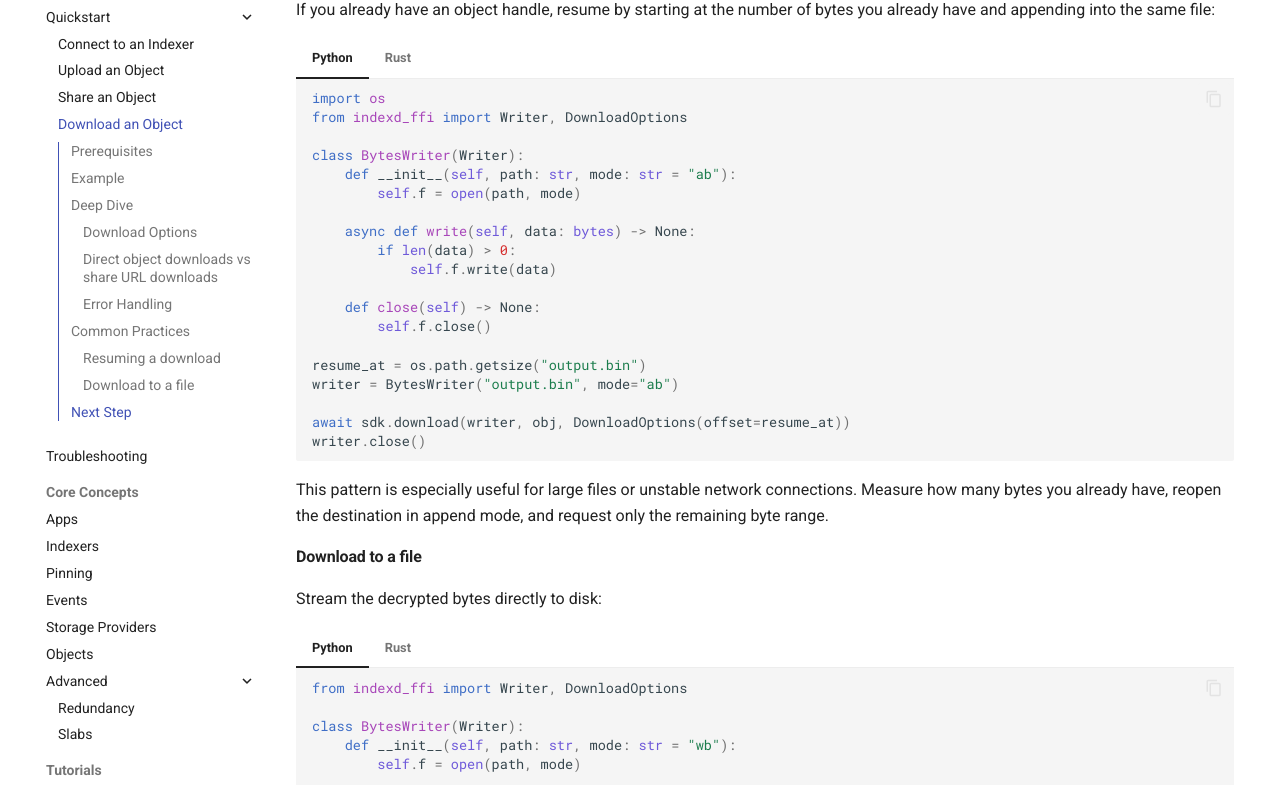
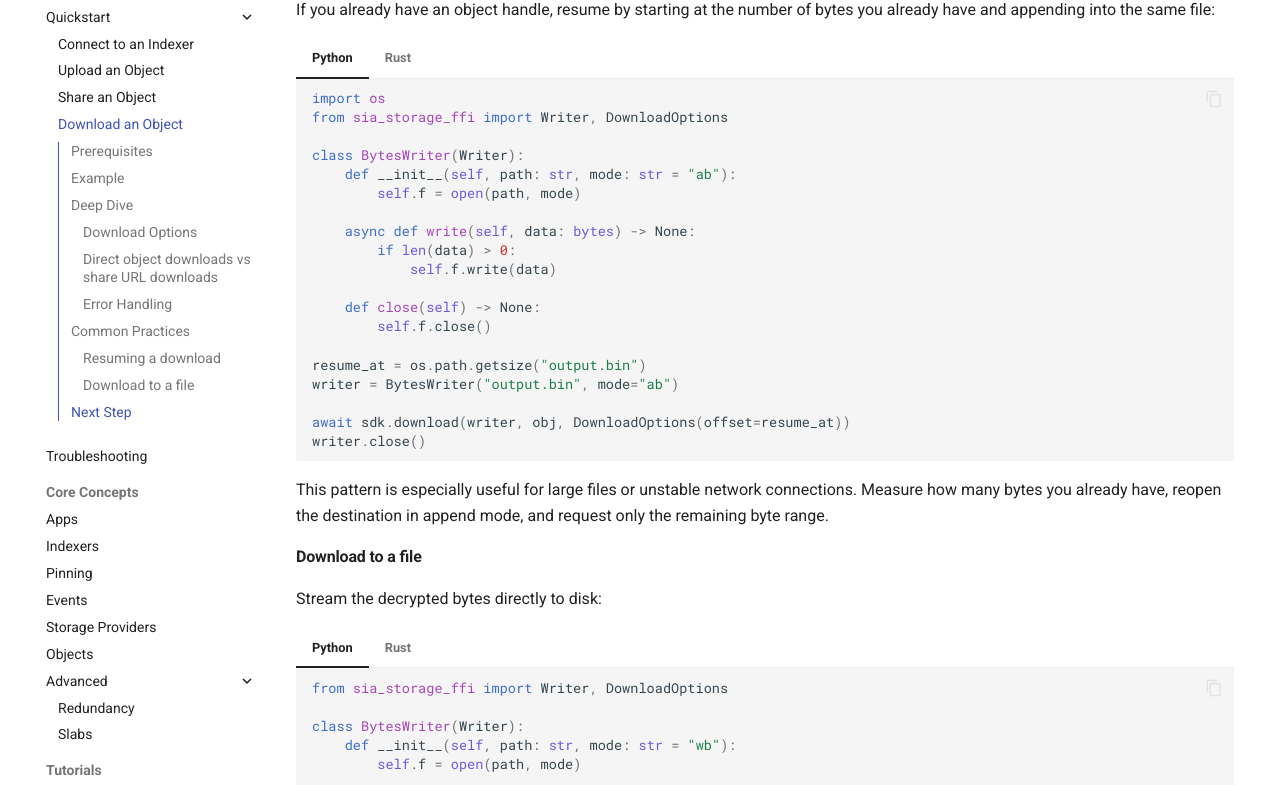
Before and after one commit to SiaFoundation/developer-portal, an MkDocs documentation site: the page built from docs/getting-started/quickstart/download-an-object.md, in a window 1280 px wide and 1400 px high, scrolled down 2844 px. Shown: the part 154-939 px from the top of the window. Built offline with MkDocs 1.6.1 and Material for MkDocs 9.7.7, drawn with Linux system fonts in a browser that asks for light colours; some of the changed text lies outside the part shown.

Commit message:
Updated Python scripts with new SDK naming.

````diff
--- a/docs/getting-started/quickstart/download-an-object.md
+++ b/docs/getting-started/quickstart/download-an-object.md
@@ -20,7 +20,7 @@ Once ready, you can download the object into memory, into a file, or into anothe
     import asyncio
     from io import BytesIO
 
-    from indexd_ffi import (
+    from sia_storage_ffi import (
         uniffi_set_event_loop,
         Builder,
         AppMeta,
@@ -321,7 +321,7 @@ If you already have an object handle, resume by starting at the number of bytes
 === "Python"
     ```python
     import os
-    from indexd_ffi import Writer, DownloadOptions
+    from sia_storage_ffi import Writer, DownloadOptions
 
     class BytesWriter(Writer):
         def __init__(self, path: str, mode: str = "ab"):
@@ -369,7 +369,7 @@ Stream the decrypted bytes directly to disk:
 
 === "Python"
     ```python
-    from indexd_ffi import Writer, DownloadOptions
+    from sia_storage_ffi import Writer, DownloadOptions
 
     class BytesWriter(Writer):
         def __init__(self, path: str, mode: str = "wb"):
````
Also changed, not shown: docs/getting-started/quickstart/connect-to-an-indexer.md (+1 -1 lines), docs/getting-started/quickstart/share-an-object.md (+1 -1 lines), docs/getting-started/quickstart/upload-an-object.md (+2 -2 lines).
